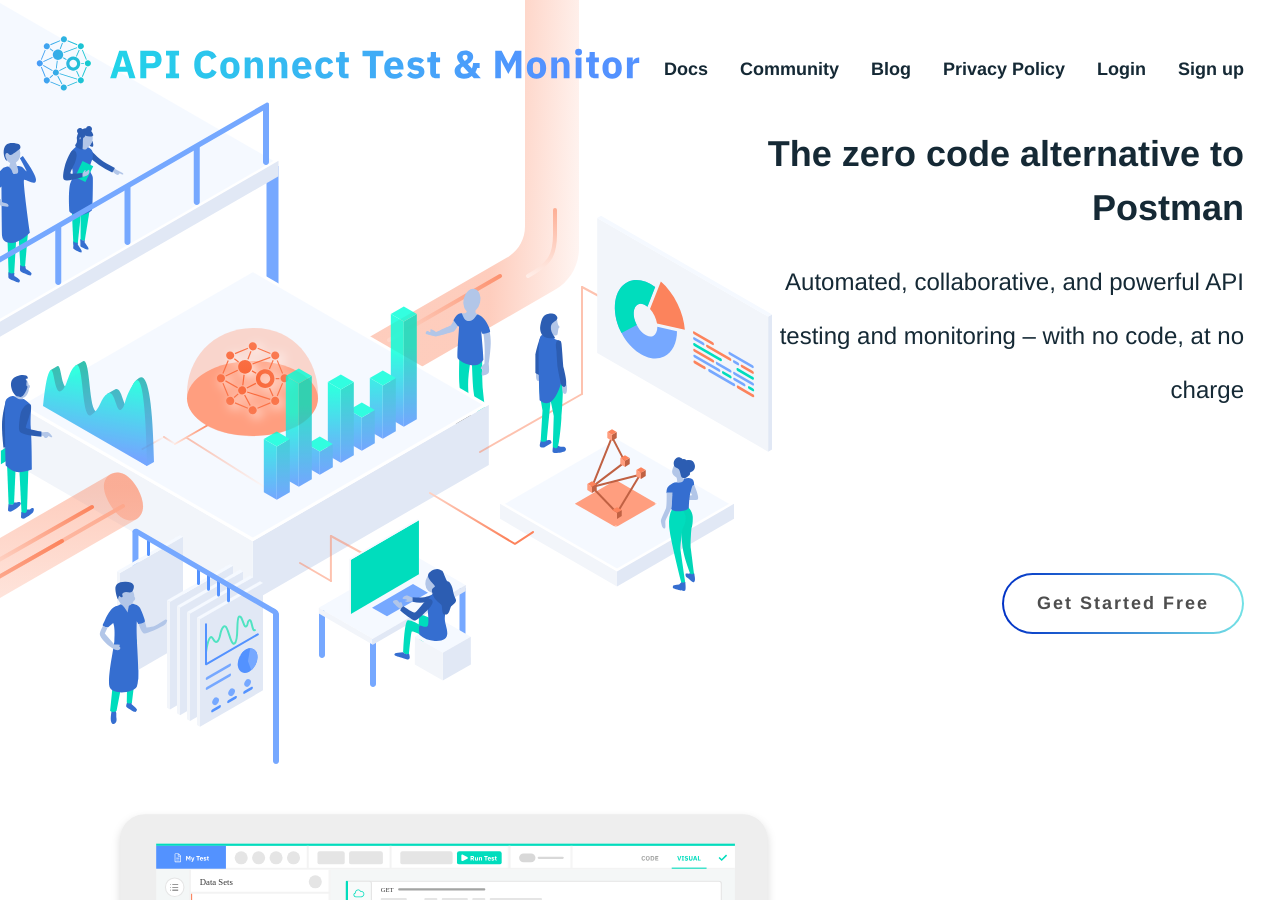
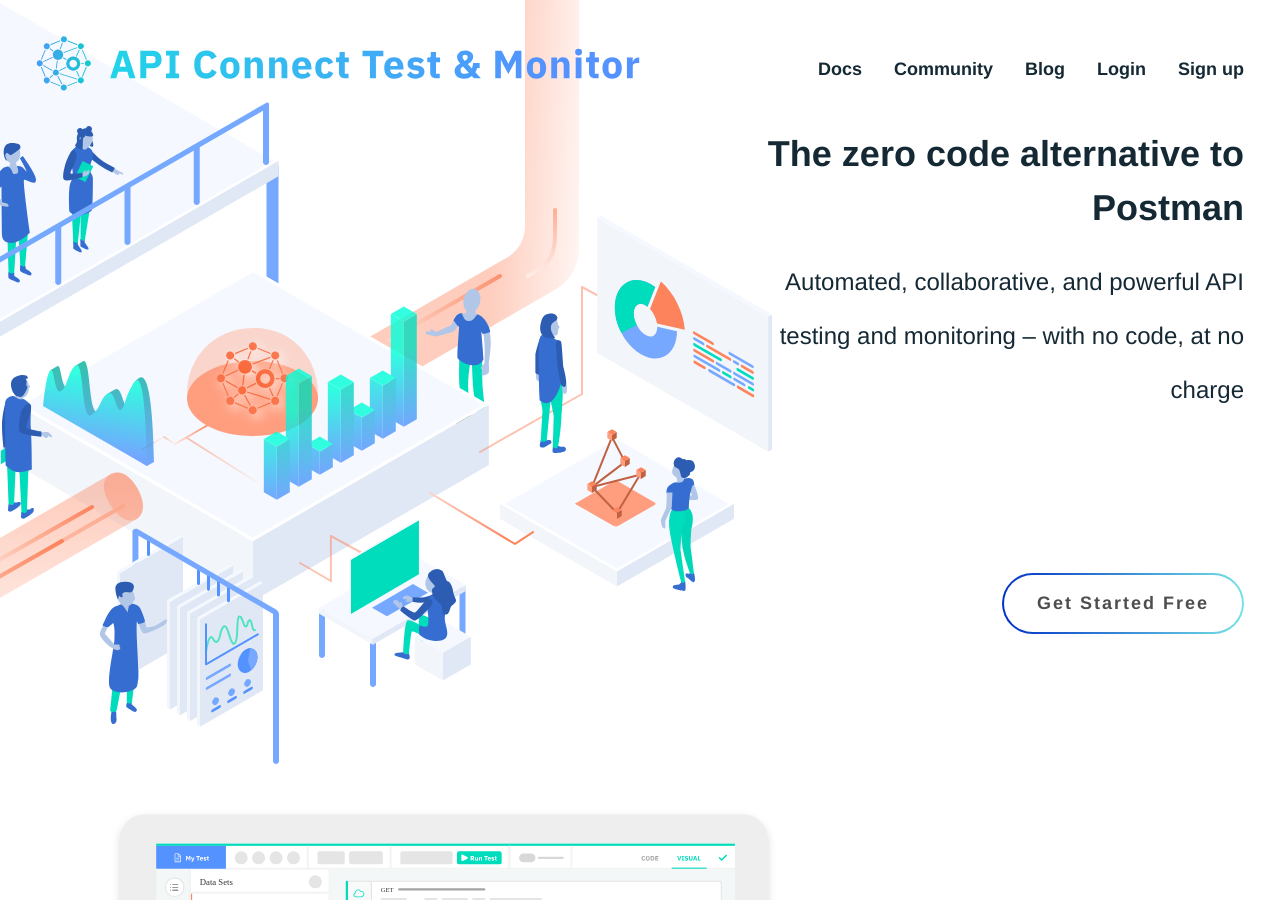
Before and after one commit to ibm-apiconnect/test-and-monitor, a Jekyll site: the page built from index.html, in a window 1280 px wide and 900 px high. Built offline with Jekyll 4.4.1, drawn with Linux system fonts in a browser that asks for light colours; some web fonts are replaced.

Commit message:
Commented out Privacy Policy link.

```diff
--- a/_includes/masthead.html
+++ b/_includes/masthead.html
@@ -16,7 +16,7 @@
                         <li><a href="community" {% if page.permalink == 'community' %} class="current-page" {% endif %}>Community</a></li>
                         <!-- li><a href="news" {% if page.permalink == 'news' %} class="current-page" {% endif %}>News</a></li -->
                         <li><a href="https://medium.com/apitest" target="_blank">Blog</a></li>
-                        <li><a href="https://www.ibm.com/privacy/us/en/" target="_blank">Privacy Policy</a></li>
+                        <!-- li><a href="https://www.ibm.com/privacy/us/en/" target="_blank">Privacy Policy</a></li -->
                         <li><a href="https://us-east.apitest.apiconnect.ibmcloud.com/app" target="_blank">Login</a></li>
                         <li><a href="https://www.ibm.com/account/reg/signup?formid=urx-34073" target="_blank">Sign up</a></li>
                     </ul>
```
